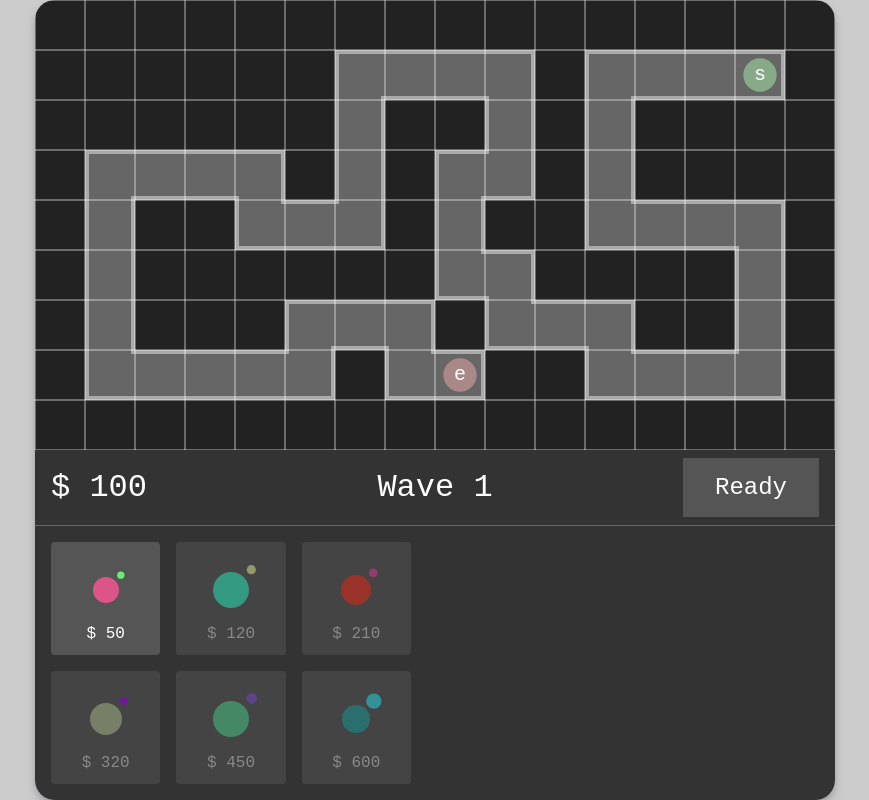
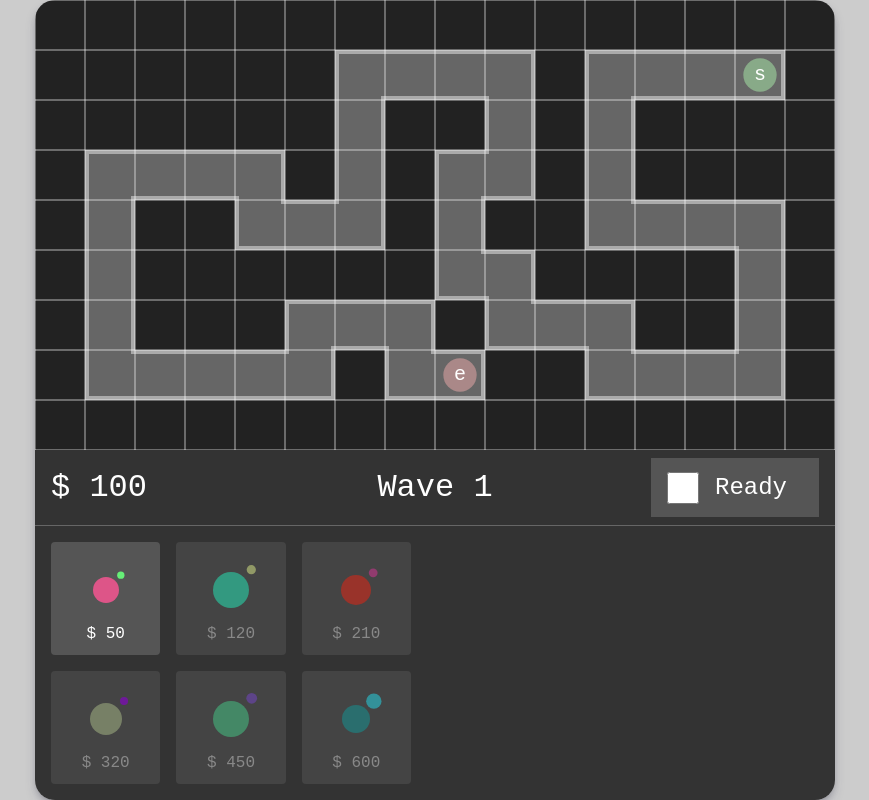
Before and after one commit to chronixlo/td, a website built with webpack: page src/index.html in a window 1280 px wide. Shown: the whole page, without its empty margins (205-1074 px from the left). Built offline with nearby package versions, Linux system fonts and the light colour scheme.

Commit message:
Add autorun

```diff
--- a/src/index.html
+++ b/src/index.html
@@ -6,6 +6,7 @@
   <title>td</title>
 </head>
 <body>
+  <div id="loader" style="font-family:monospace;top:0;left:0;z-index:10;background:#333;position:absolute;width:100vw;height:100vh;display:flex;justify-content:center;align-items:center;font-size:60px">...</div>
   <div id="container">
     <canvas id="game"></canvas>
     <div id="toolbar">
@@ -13,7 +14,7 @@
         <div class="display" id="money"></div>
         <div class="display" id="wave-number"></div>
         <div id="ready-container">
-          <div id="ready-button" class="button">Ready</div>
+          <div id="ready-button" class="button"><input type="checkbox" id="autorun" /> Ready</div>
         </div>
       </div>
       <div id="turret-row">
--- a/src/scripts/Game.js
+++ b/src/scripts/Game.js
@@ -5,6 +5,7 @@ import generatePath from './functions/generatePath';
 import generateTurrets from './functions/generateTurrets';
 import generateEnemies from './functions/generateEnemies';
 import { rand } from './functions/helpers';
+import renderMap from './functions/renderMap';
 
 class Game {
   constructor() {
@@ -26,6 +27,8 @@ class Game {
 
     this.selectedTurret;
     this.placingTurret;
+
+    this.autorun = false;
 
     this.money = 100;
 
@@ -54,106 +57,33 @@ class Game {
     canvas.addEventListener('mouseleave', this.onMouseLeave.bind(this));
     canvas.addEventListener('click', this.onClick.bind(this));
 
+    const loader = document.getElementById('loader');
+    const container = document.getElementById('container');
+    loader.classList.add('hide');
+    setTimeout(() => {
+      container.classList.add('descale');
+    }, 0);
+    setTimeout(() => {
+      loader.remove();
+    }, 300);
+
     this.draw = this.draw.bind(this);
 
     requestAnimationFrame(this.draw);
   }
 
   draw() {
-    const {
-      ctx,
-      gameWidth,
-      gameHeight,
-      cellSize,
-      gridHeight,
-      gridWidth,
-    } = this;
+    const { ctx, cellSize } = this;
 
-    if (!this.wave.inProgress) {
-      // this.sendWave();
+    if (!this.wave.inProgress && this.autorun) {
+      this.sendWave();
     }
 
     const now = Date.now();
     const delta = now - this.lastRender;
     const deltaSeconds = delta / 1000;
 
-    // background
-    ctx.fillStyle = '#222';
-    ctx.fillRect(0, 0, gameWidth, gameHeight);
-
-    // path outer
-    this.path.forEach((segment) => {
-      ctx.fillStyle = '#aaa';
-      ctx.fillRect(
-        segment[0] * cellSize,
-        segment[1] * cellSize,
-        cellSize,
-        cellSize
-      );
-    });
-
-    const pathPadding = 4;
-
-    // path inner
-    this.path.forEach((segment, idx) => {
-      if (idx < 1 || idx > this.path.length - 1) {
-        return;
-      }
-      const prev = this.path[idx - 1];
-      const x1 = Math.min(segment[0], prev[0]) * cellSize + pathPadding;
-      const x2 = Math.max(segment[0], prev[0]) * cellSize - pathPadding;
-      const y1 = Math.min(segment[1], prev[1]) * cellSize + pathPadding;
-      const y2 = Math.max(segment[1], prev[1]) * cellSize - pathPadding;
-
-      ctx.fillStyle = '#666';
-      ctx.fillRect(x1, y1, x2 - x1 + cellSize, y2 - y1 + cellSize);
-    });
-
-    // spawn
-    const spawnX = this.path[0][0] * cellSize + cellSize / 2;
-    const spawnY = this.path[0][1] * cellSize + cellSize / 2;
-    ctx.fillStyle = '#8a8';
-    ctx.beginPath();
-    ctx.arc(spawnX, spawnY, cellSize / 3, 0, Math.PI * 2);
-    ctx.fill();
-    ctx.closePath();
-
-    ctx.fillStyle = '#fff';
-    ctx.font = '20px monospace';
-    ctx.textAlign = 'center';
-    ctx.textBaseline = 'middle';
-    ctx.fillText('s', spawnX, spawnY);
-
-    // end
-    const endX = this.path[this.path.length - 1][0] * cellSize + cellSize / 2;
-    const endY = this.path[this.path.length - 1][1] * cellSize + cellSize / 2;
-    ctx.fillStyle = '#a88';
-    ctx.beginPath();
-    ctx.arc(endX, endY, cellSize / 3, 0, Math.PI * 2);
-    ctx.fill();
-    ctx.closePath();
-
-    ctx.fillStyle = '#fff';
-    ctx.fillText('e', endX, endY);
-
-    // grid
-    ctx.strokeStyle = '#fffa';
-
-    for (let y = 0; y <= gridHeight; y++) {
-      ctx.beginPath();
-      ctx.moveTo(0, y * cellSize);
-      ctx.lineTo(gameWidth, y * cellSize);
-      ctx.stroke();
-      ctx.closePath();
-    }
-
-    for (let x = 0; x <= gridWidth; x++) {
-      ctx.beginPath();
-      ctx.moveTo(x * cellSize, 0);
-      ctx.lineTo(x * cellSize, gameHeight);
-      ctx.stroke();
-      ctx.closePath();
-    }
+    renderMap();
 
     // wave status
     // ctx.fillStyle = '#fff';
@@ -258,10 +188,9 @@ class Game {
       }
 
       if (now - turret.lastShot > turret.shotInterval) {
-        let didShoot = false;
         for (const idx in this.enemies) {
           const enemy = this.enemies[idx];
-          if (didShoot || enemy.health <= 0) {
+          if (enemy.health <= 0) {
             continue;
           }
           const dist = Math.hypot(x - enemy.x, y - enemy.y);
@@ -273,12 +202,12 @@ class Game {
                 speed: turret.projectileSpeed,
                 damage: turret.projectileDamage,
                 size: turret.projectileSize,
-                enemyIndex: idx,
+                enemy,
                 color: turret.projectileColor,
               })
             );
             turret.lastShot = now;
-            didShoot = true;
+            break;
           }
         }
       }
@@ -287,22 +216,14 @@ class Game {
     // process projectiles
     for (let i = this.projectiles.length - 1; i > -1; i--) {
       const projectile = this.projectiles[i];
-      const enemy = this.enemies[projectile.enemyIndex];
+      const enemy = projectile.enemy;
 
       if (!enemy || enemy.health <= 0) {
         this.projectiles.splice(i, 1);
         continue;
       }
 
-      const deltaX = enemy.x - projectile.x;
-      const deltaY = enemy.y - projectile.y;
-      const angle = Math.atan2(deltaY, deltaX);
-      const deltaDistance = Math.hypot(deltaX, deltaY);
-
-      const distance = Math.min(deltaDistance, projectile.speed * deltaSeconds);
-
-      projectile.x = Math.cos(angle) * distance + projectile.x;
-      projectile.y = Math.sin(angle) * distance + projectile.y;
+      projectile.update(deltaSeconds);
 
       // hit
       if (
--- a/src/scripts/Toolbar.js
+++ b/src/scripts/Toolbar.js
@@ -9,6 +9,7 @@ class Toolbar {
     this.money = document.getElementById('money');
     this.turretInfo = document.getElementById('turret-info');
     this.sellTurret = document.getElementById('sell-turret');
+    this.autorun = document.getElementById('autorun');
 
     this.turretButtons = [];
     this.turretButtonSize = 70;
@@ -79,6 +80,10 @@ class Toolbar {
       });
     });
 
+    this.autorun.addEventListener('change', (e) => {
+      Game.autorun = e.target.checked;
+    });
+
     this.readyButton.addEventListener('click', (e) => {
       e.stopPropagation();
       Game.sendWave();
@@ -98,6 +103,9 @@ class Toolbar {
   render() {
     this.callOrder = 0;
 
+    this.onChange([Game.autorun], () => {
+      this.autorun.checked = Game.autorun;
+    });
     this.onChange([Game.wave.inProgress], () => {
       if (Game.wave.inProgress) {
         this.readyButton.classList.add('disabled');
--- /dev/null
+++ b/src/scripts/functions/renderMap.js
@@ -0,0 +1,91 @@
+import Game from '../Game';
+
+export default function renderMap() {
+  const {
+    ctx,
+    gameWidth,
+    gameHeight,
+    cellSize,
+    path,
+    gridWidth,
+    gridHeight,
+  } = Game;
+
+  // background
+  ctx.fillStyle = '#222';
+  ctx.fillRect(0, 0, gameWidth, gameHeight);
+
+  // path outer
+  path.forEach((segment) => {
+    ctx.fillStyle = '#aaa';
+    ctx.fillRect(
+      segment[0] * cellSize,
+      segment[1] * cellSize,
+      cellSize,
+      cellSize
+    );
+  });
+
+  const pathPadding = 4;
+
+  // path inner
+  path.forEach((segment, idx) => {
+    if (idx < 1 || idx > path.length - 1) {
+      return;
+    }
+    const prev = path[idx - 1];
+    const x1 = Math.min(segment[0], prev[0]) * cellSize + pathPadding;
+    const x2 = Math.max(segment[0], prev[0]) * cellSize - pathPadding;
+    const y1 = Math.min(segment[1], prev[1]) * cellSize + pathPadding;
+    const y2 = Math.max(segment[1], prev[1]) * cellSize - pathPadding;
+
+    ctx.fillStyle = '#666';
+    ctx.fillRect(x1, y1, x2 - x1 + cellSize, y2 - y1 + cellSize);
+  });
+
+  // spawn
+  const spawnX = path[0][0] * cellSize + cellSize / 2;
+  const spawnY = path[0][1] * cellSize + cellSize / 2;
+  ctx.fillStyle = '#8a8';
+  ctx.beginPath();
+  ctx.arc(spawnX, spawnY, cellSize / 3, 0, Math.PI * 2);
+  ctx.fill();
+  ctx.closePath();
+
+  ctx.fillStyle = '#fff';
+  ctx.font = '20px monospace';
+  ctx.textAlign = 'center';
+  ctx.textBaseline = 'middle';
+  ctx.fillText('s', spawnX, spawnY);
+
+  // end
+  const endX = path[path.length - 1][0] * cellSize + cellSize / 2;
+  const endY = path[path.length - 1][1] * cellSize + cellSize / 2;
+  ctx.fillStyle = '#a88';
+  ctx.beginPath();
+  ctx.arc(endX, endY, cellSize / 3, 0, Math.PI * 2);
+  ctx.fill();
+  ctx.closePath();
+
+  ctx.fillStyle = '#fff';
+  ctx.fillText('e', endX, endY);
+
+  // grid
+  ctx.strokeStyle = '#fffa';
+
+  for (let y = 0; y <= gridHeight; y++) {
+    ctx.beginPath();
+    ctx.moveTo(0, y * cellSize);
+    ctx.lineTo(gameWidth, y * cellSize);
+    ctx.stroke();
+    ctx.closePath();
+  }
+
+  for (let x = 0; x <= gridWidth; x++) {
+    ctx.beginPath();
+    ctx.moveTo(x * cellSize, 0);
+    ctx.lineTo(x * cellSize, gameHeight);
+    ctx.stroke();
+    ctx.closePath();
+  }
+}
--- a/src/scripts/objects/Projectile.js
+++ b/src/scripts/objects/Projectile.js
@@ -4,9 +4,23 @@ export class Projectile {
     this.y = options.y;
     this.speed = options.speed;
     this.damage = options.damage;
-    this.enemyIndex = options.enemyIndex;
+    this.enemy = options.enemy;
     this.size = options.size;
     this.color = options.color;
+  }
+
+  update(deltaSeconds) {
+    const enemy = this.enemy;
+
+    const deltaX = enemy.x - this.x;
+    const deltaY = enemy.y - this.y;
+    const angle = Math.atan2(deltaY, deltaX);
+    const deltaDistance = Math.hypot(deltaX, deltaY);
+
+    const distance = Math.min(deltaDistance, this.speed * deltaSeconds);
+
+    this.x = Math.cos(angle) * distance + this.x;
+    this.y = Math.sin(angle) * distance + this.y;
   }
 
   render(ctx) {
--- a/src/styles/index.scss
+++ b/src/styles/index.scss
@@ -24,6 +24,12 @@ body {
   width: 100%;
   max-width: 800px;
   overflow: hidden;
+  transform: scale(0.5);
+
+  &.descale {
+    transition: transform 600ms;
+    transform: scale(1);
+  }
 
   @media (min-width: 800px) and (min-height: 800px) {
     box-shadow: rgba(50, 50, 93, 0.25) 0px 6px 12px -2px, rgba(0, 0, 0, 0.3) 0px 3px 7px -3px;
@@ -162,4 +168,23 @@ canvas {
 #ready-button {
   border-radius: 0;
   display: inline;
+  position: relative;
+  padding-left: 4rem;
 }
+
+#autorun {
+  position: absolute;
+  top: calc(50% - 1rem);
+  left: 1rem;
+  margin: 0;
+  height: 2rem;
+  width: 2rem;
+}
+
+#loader {
+  transition: opacity 300ms;
+
+  &.hide {
+    opacity: 0;
+  }
+}
```
Also changed, not shown: build/bundle.css, build/index.html, 4 other files.
